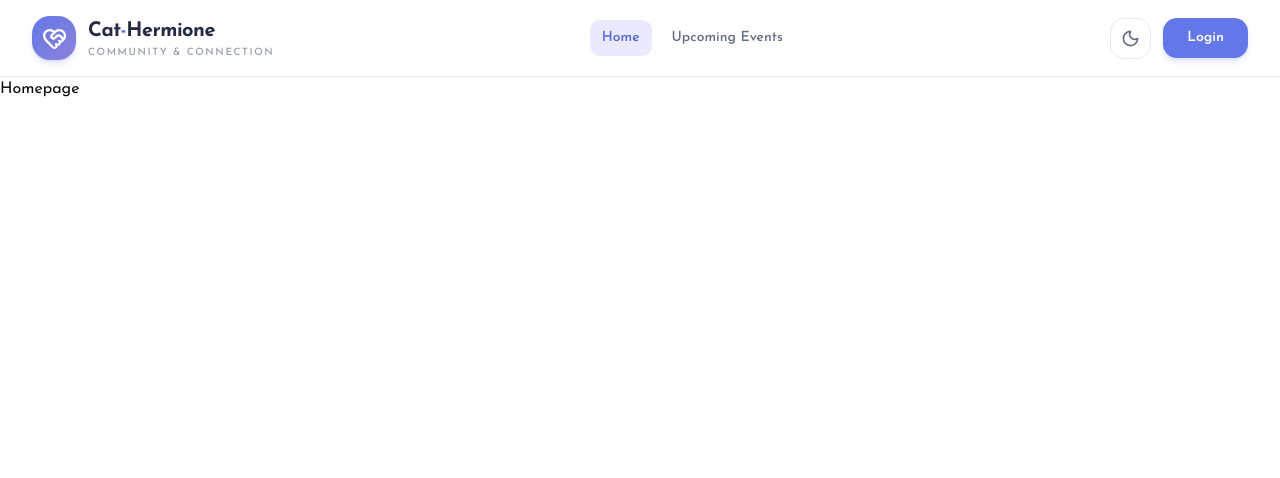
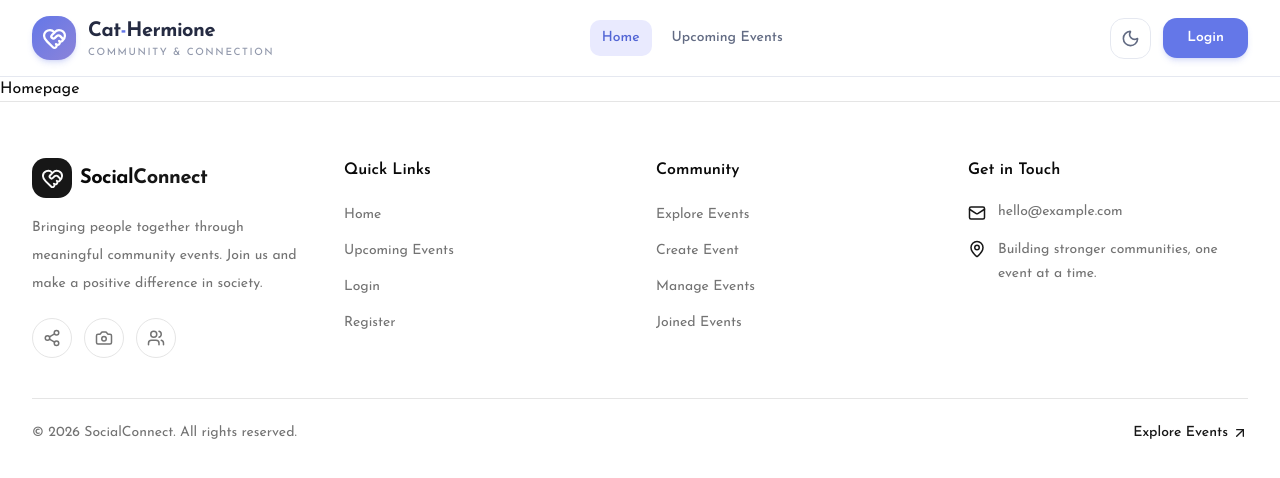
Before and after one commit to towhidul-dev-ai/social-development-events-platform, a Next.js app: page / in a window 1280 px wide. Shown: the top 478 px of the page. Built offline with nearby package versions, Linux system fonts and the light colour scheme.

Commit message:
added footer section

```diff
--- a/src/app/components/shared/Footer.tsx
+++ b/src/app/components/shared/Footer.tsx
@@ -1,141 +1,154 @@
 
-// import Link from "next/link";
-// import {
-//   HeartHandshake,
-//   Facebook,
-//   Instagram,
-//   Linkedin,
-//   Mail,
-//   MapPin,
-// } from "lucide-react";
+import Link from "next/link";
+import {
+  HeartHandshake,
+  Mail,
+  MapPin,
+  ArrowUpRight,
+  Share2,
+  Camera,
+  Users,
+} from "lucide-react";
 
-// export default function Footer() {
-//   return (
-//     <footer className="border-t border-gray-200 bg-gray-50 dark:border-gray-800 dark:bg-gray-950">
+const quickLinks = [
+  { label: "Home", href: "/" },
+  { label: "Upcoming Events", href: "/events" },
+  { label: "Login", href: "/login" },
+  { label: "Register", href: "/register" },
+];
 
-//       <div className="mx-auto grid max-w-7xl gap-10 px-4 py-12 sm:px-6 md:grid-cols-2 lg:grid-cols-4 lg:px-8">
+const communityLinks = [
+  { label: "Explore Events", href: "/events" },
+  { label: "Create Event", href: "/create-event" },
+  { label: "Manage Events", href: "/manage-events" },
+  { label: "Joined Events", href: "/joined-events" },
+];
 
-//         {/* Brand Information */}
-//         <div>
-//           <Link href="/" className="mb-4 flex items-center gap-2">
-//             <div className="flex h-10 w-10 items-center justify-center rounded-xl bg-emerald-600 text-white">
-//               <HeartHandshake size={24} />
-//             </div>
+const socialLinks = [
+  { label: "Facebook", icon: Share2, href: "#" },
+  { label: "Instagram", icon: Camera, href: "#" },
+  { label: "LinkedIn", icon: Users, href: "#" },
+];
 
-//             <span className="text-xl font-bold text-gray-900 dark:text-white">
-//               Cat<span className="text-emerald-600">-</span>Hermione
-//             </span>
-//           </Link>
+export default function Footer() {
+  return (
+    <footer className="border-t border-border bg-card text-card-foreground">
+      <div className="mx-auto w-full max-w-7xl px-4 py-12 sm:px-6 sm:py-14 lg:px-8">
+        {/* Main footer content */}
+        <div className="grid grid-cols-1 gap-10 sm:grid-cols-2 lg:grid-cols-4 lg:gap-8">
 
-//           <p className="max-w-xs text-sm leading-7 text-gray-600 dark:text-gray-400">
-//             Bringing people together to create positive changes through
-//             community service, volunteering, and social development.
-//           </p>
+          {/* Brand section */}
+          <div className="sm:col-span-2 lg:col-span-1">
+            <Link href="/" className="inline-flex items-center gap-2">
+              <span className="flex h-10 w-10 items-center justify-center rounded-xl bg-primary text-primary-foreground">
+                <HeartHandshake size={23} />
+              </span>
 
-//           <div className="mt-5 flex gap-3">
-//             <a href="#" aria-label="Facebook" className="rounded-full bg-white p-2 text-gray-600 shadow-sm transition hover:bg-emerald-600 hover:text-white dark:bg-gray-900 dark:text-gray-300">
-//               <Facebook size={18} />
-//             </a>
-//             <a href="#" aria-label="Instagram" className="rounded-full bg-white p-2 text-gray-600 shadow-sm transition hover:bg-emerald-600 hover:text-white dark:bg-gray-900 dark:text-gray-300">
-//               <Instagram size={18} />
-//             </a>
-//             <a href="#" aria-label="LinkedIn" className="rounded-full bg-white p-2 text-gray-600 shadow-sm transition hover:bg-emerald-600 hover:text-white dark:bg-gray-900 dark:text-gray-300">
-//               <Linkedin size={18} />
-//             </a>
-//           </div>
-//         </div>
+              <span className="text-xl font-bold tracking-tight">
+                Social<span className="text-primary">Connect</span>
+              </span>
+            </Link>
 
-//         {/* Quick Links */}
-//         <div>
-//           <h3 className="mb-5 font-semibold text-gray-900 dark:text-white">
-//             Quick Links
-//           </h3>
+            <p className="mt-4 max-w-sm text-sm leading-7 text-muted-foreground">
+              Bringing people together through meaningful community events.
+              Join us and make a positive difference in society.
+            </p>
 
-//           <ul className="space-y-3 text-sm text-gray-600 dark:text-gray-400">
-//             <li>
-//               <Link href="/" className="transition hover:text-emerald-600">
-//                 Home
-//               </Link>
-//             </li>
-//             <li>
-//               <Link href="/events" className="transition hover:text-emerald-600">
-//                 Upcoming Events
-//               </Link>
-//             </li>
-//             <li>
-//               <Link href="/login" className="transition hover:text-emerald-600">
-//                 Login
-//               </Link>
-//             </li>
-//             <li>
-//               <Link href="/register" className="transition hover:text-emerald-600">
-//                 Register
-//               </Link>
-//             </li>
-//           </ul>
-//         </div>
+            {/* Social links */}
+            <div className="mt-5 flex items-center gap-3">
+              {socialLinks.map(({ label, icon: Icon, href }) => (
+                <a
+                  key={label}
+                  href={href}
+                  aria-label={label}
+                  title={label}
+                  className="flex h-10 w-10 items-center justify-center rounded-full border border-border bg-background text-muted-foreground transition-colors hover:border-primary hover:bg-primary hover:text-primary-foreground"
+                >
+                  <Icon size={18} />
+                </a>
+              ))}
+            </div>
+          </div>
 
-//         {/* Community */}
-//         <div>
-//           <h3 className="mb-5 font-semibold text-gray-900 dark:text-white">
-//             Our Community
-//           </h3>
+          {/* Quick links */}
+          <div>
+            <h3 className="mb-5 text-base font-semibold">Quick Links</h3>
 
-//           <ul className="space-y-3 text-sm text-gray-600 dark:text-gray-400">
-//             <li>
-//               <Link href="/events" className="transition hover:text-emerald-600">
-//                 Explore Events
-//               </Link>
-//             </li>
-//             <li>
-//               <Link href="/create-event" className="transition hover:text-emerald-600">
-//                 Create an Event
-//               </Link>
-//             </li>
-//             <li>
-//               <Link href="/joined-events" className="transition hover:text-emerald-600">
-//                 Joined Events
-//               </Link>
-//             </li>
-//           </ul>
-//         </div>
+            <ul className="space-y-3">
+              {quickLinks.map((link) => (
+                <li key={link.href}>
+                  <Link
+                    href={link.href}
+                    className="text-sm text-muted-foreground transition-colors hover:text-primary"
+                  >
+                    {link.label}
+                  </Link>
+                </li>
+              ))}
+            </ul>
+          </div>
 
-//         {/* Contact */}
-//         <div>
-//           <h3 className="mb-5 font-semibold text-gray-900 dark:text-white">
-//             Contact Us
-//           </h3>
+          {/* Community links */}
+          <div>
+            <h3 className="mb-5 text-base font-semibold">Community</h3>
 
-//           <ul className="space-y-4 text-sm text-gray-600 dark:text-gray-400">
-//             <li className="flex items-center gap-3">
-//               <Mail size={18} className="text-emerald-600" />
-//               <span>contact@example.com</span>
-//             </li>
+            <ul className="space-y-3">
+              {communityLinks.map((link) => (
+                <li key={link.href}>
+                  <Link
+                    href={link.href}
+                    className="text-sm text-muted-foreground transition-colors hover:text-primary"
+                  >
+                    {link.label}
+                  </Link>
+                </li>
+              ))}
+            </ul>
+          </div>
 
-//             <li className="flex items-center gap-3">
-//               <MapPin size={18} className="text-emerald-600" />
-//               <span>Community Service Platform</span>
-//             </li>
-//           </ul>
-//         </div>
-//       </div>
+          {/* Contact section */}
+          <div>
+            <h3 className="mb-5 text-base font-semibold">Get in Touch</h3>
 
-//       {/* Copyright */}
-//       <div className="border-t border-gray-200 dark:border-gray-800">
-//         <div className="mx-auto flex max-w-7xl flex-col items-center justify-between gap-3 px-4 py-5 text-center text-sm text-gray-500 sm:px-6 md:flex-row lg:px-8">
-//           <p>
-//             © {new Date().getFullYear()} Cat-Hermione. All rights reserved.
-//           </p>
+            <ul className="space-y-4">
+              <li className="flex items-start gap-3">
+                <Mail
+                  size={18}
+                  className="mt-0.5 shrink-0 text-primary"
+                />
+                <span className="break-all text-sm text-muted-foreground">
+                  hello@example.com
+                </span>
+              </li>
 
-//           <p>
-//             Made with{" "}
-//             <span className="font-semibold text-emerald-600">
-//               care for our community
-//             </span>
-//           </p>
-//         </div>
-//       </div>
+              <li className="flex items-start gap-3">
+                <MapPin
+                  size={18}
+                  className="mt-0.5 shrink-0 text-primary"
+                />
+                <span className="text-sm leading-6 text-muted-foreground">
+                  Building stronger communities, one event at a time.
+                </span>
+              </li>
+            </ul>
+          </div>
+        </div>
 
-//     </footer>
-//   );
-// }
+        {/* Bottom footer */}
+        <div className="mt-10 flex flex-col items-center justify-between gap-4 border-t border-border pt-6 text-center sm:flex-row sm:text-left">
+          <p className="text-xs leading-5 text-muted-foreground sm:text-sm">
+            © {new Date().getFullYear()} SocialConnect. All rights reserved.
+          </p>
+
+          <Link
+            href="/events"
+            className="inline-flex items-center gap-1 text-sm font-medium text-primary transition-colors hover:opacity-80"
+          >
+            Explore Events
+            <ArrowUpRight size={16} />
+          </Link>
+        </div>
+      </div>
+    </footer>
+  );
+}
--- a/src/app/layout.tsx
+++ b/src/app/layout.tsx
@@ -2,6 +2,7 @@ import type { Metadata } from "next";
 import { Josefin_Sans } from "next/font/google";
 import "./globals.css";
 import Navbar from "./components/shared/Navbar";
+import Footer from "./components/shared/Footer";
 
 const josefinSans = Josefin_Sans({
   variable: "--font-geist-sans",
@@ -23,7 +24,7 @@ export default function RootLayout({ children }: LayoutProps<"/">) {
       <body className="min-h-full flex flex-col">
       <Navbar></Navbar>
       {children}
-
+      <Footer></Footer>
       </body>
     </html>
   );
```
Also changed, not shown: 1 other file (tests, documents, lock files or other folders).
